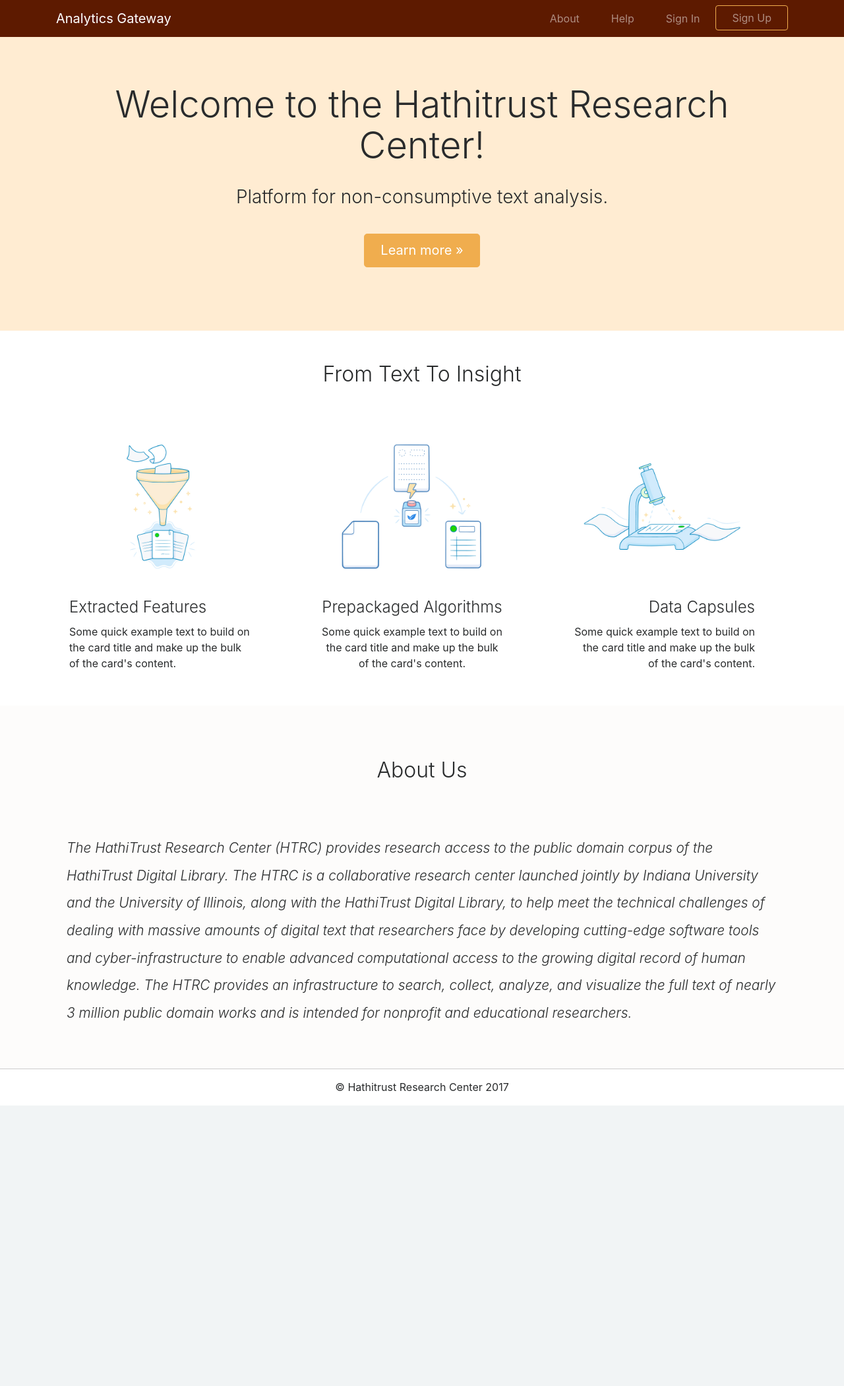
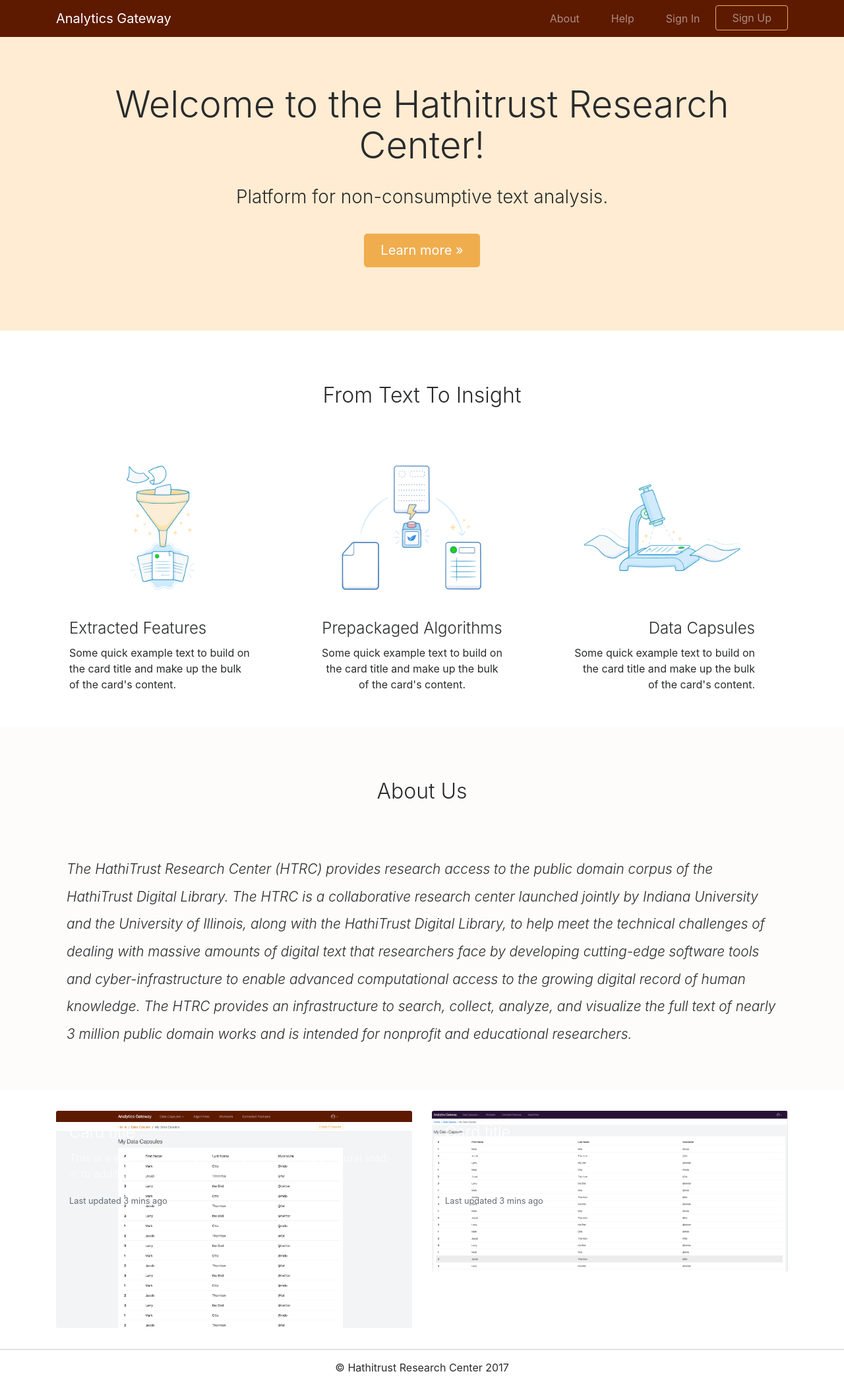
Before and after one commit to samithaliyanage/samitha.github.io, a Jekyll site: the page portal-ui-prototypes/index.html, which Jekyll copies as it is, in a window 1280 px wide. Shown: the whole page at 66% size. Built offline with Jekyll 4.4.1, drawn with Linux system fonts in a browser that asks for light colours; nearby versions of some CDN libraries; before the commit the page ends 1675 px from its top, so only the background shows below that.

Commit message:
added page samples to index

```diff
--- a/portal-ui-prototypes/index.html
+++ b/portal-ui-prototypes/index.html
@@ -97,10 +97,39 @@
     </div>
     <div class="jumbotron-shaded">
         <div class="container">
-          <h2 class="font-weight-light text-center py-5">About Us</h2></h2>
+            <h2 class="font-weight-light text-center py-5">About Us</h2></h2>
             <p class="htrc-about">
-              The HathiTrust Research Center (HTRC) provides research access to the public domain corpus of the HathiTrust Digital Library. The HTRC is a collaborative research center launched jointly by Indiana University and the University of Illinois, along with the HathiTrust Digital Library, to help meet the technical challenges of dealing with massive amounts of digital text that researchers face by developing cutting-edge software tools and cyber-infrastructure to enable advanced computational access to the growing digital record of human knowledge. The HTRC provides an infrastructure to search, collect, analyze, and visualize the full text of nearly 3 million public domain works and is intended for nonprofit and educational researchers.
+                The HathiTrust Research Center (HTRC) provides research access to the public domain corpus of the HathiTrust Digital Library. The HTRC is a collaborative research center launched jointly by Indiana University and the University of Illinois, along with
+                the HathiTrust Digital Library, to help meet the technical challenges of dealing with massive amounts of digital text that researchers face by developing cutting-edge software tools and cyber-infrastructure to enable advanced computational
+                access to the growing digital record of human knowledge. The HTRC provides an infrastructure to search, collect, analyze, and visualize the full text of nearly 3 million public domain works and is intended for nonprofit and educational
+                researchers.
             </p>
+        </div>
+    </div>
+    <div class="jumbotron-white">
+        <div class="container">
+            <div class="row">
+                <div class="col-md-6">
+                    <div class="card card-inverse">
+                        <img class="card-img" src="images/nonfluid.png" alt="Card image">
+                        <div class="card-img-overlay">
+                            <h4 class="card-title">Card title</h4>
+                            <p class="card-text">This is a wider card with supporting text below as a natural lead-in to additional content. This content is a little bit longer.</p>
+                            <p class="card-text"><small class="text-muted">Last updated 3 mins ago</small></p>
+                        </div>
+                    </div>
+                </div>
+                <div class="col-md-6">
+                    <div class="card card-inverse">
+                        <img class="card-img" src="images/fluid.png" alt="Card image">
+                        <div class="card-img-overlay">
+                            <h4 class="card-title">Card title</h4>
+                            <p class="card-text">This is a wider card with supporting text below as a natural lead-in to additional content. This content is a little bit longer.</p>
+                            <p class="card-text"><small class="text-muted">Last updated 3 mins ago</small></p>
+                        </div>
+                    </div>
+                </div>
+            </div>
         </div>
     </div>
     <footer class="htrc-footer">
--- a/portal-ui-prototypes/styles.css
+++ b/portal-ui-prototypes/styles.css
@@ -147,6 +147,7 @@ h4 {
 .jumbotron-white {
   background-color: #ffffff;
   padding-bottom: 2rem;
+  padding-top: 2rem;
 }
 
 .jumbotron-shaded {
```
Also changed, not shown: portal-ui-prototypes/images/fluid.png (added), portal-ui-prototypes/images/nonfluid.png (added), 1 other file.
